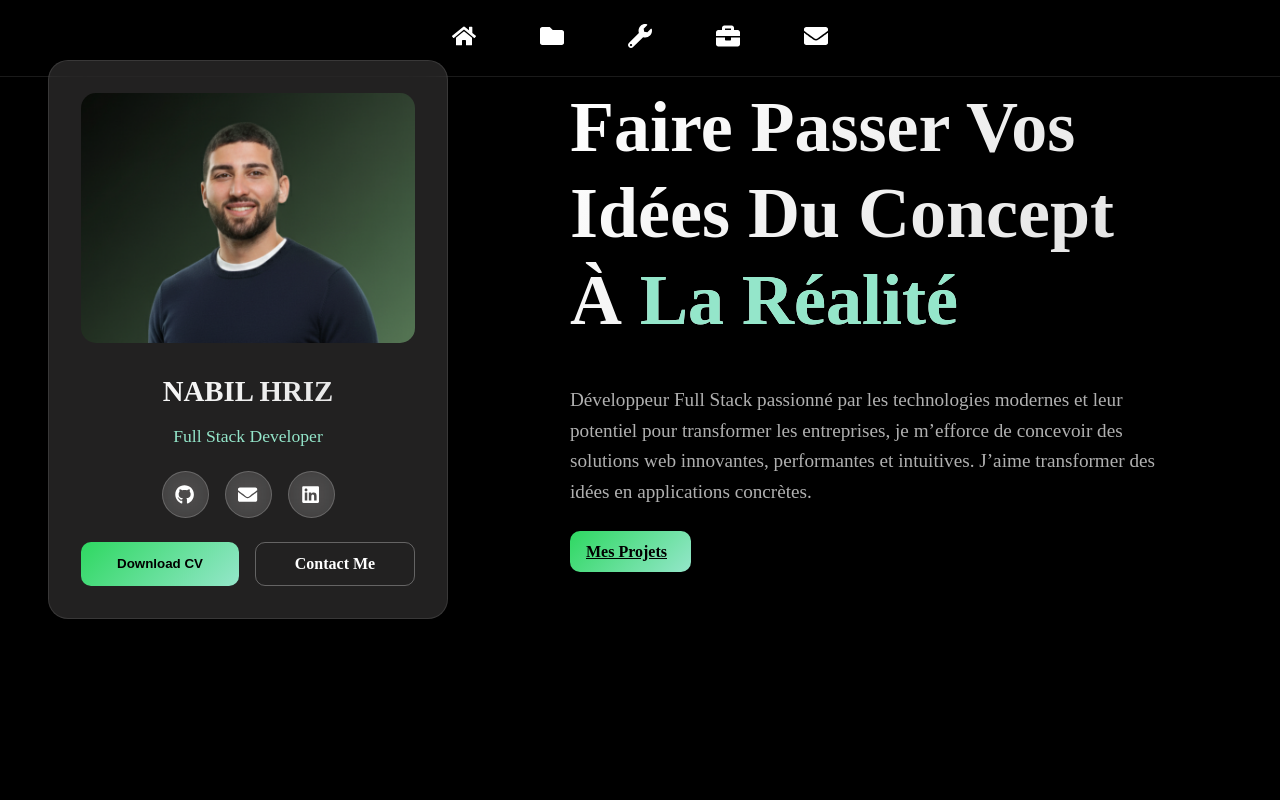
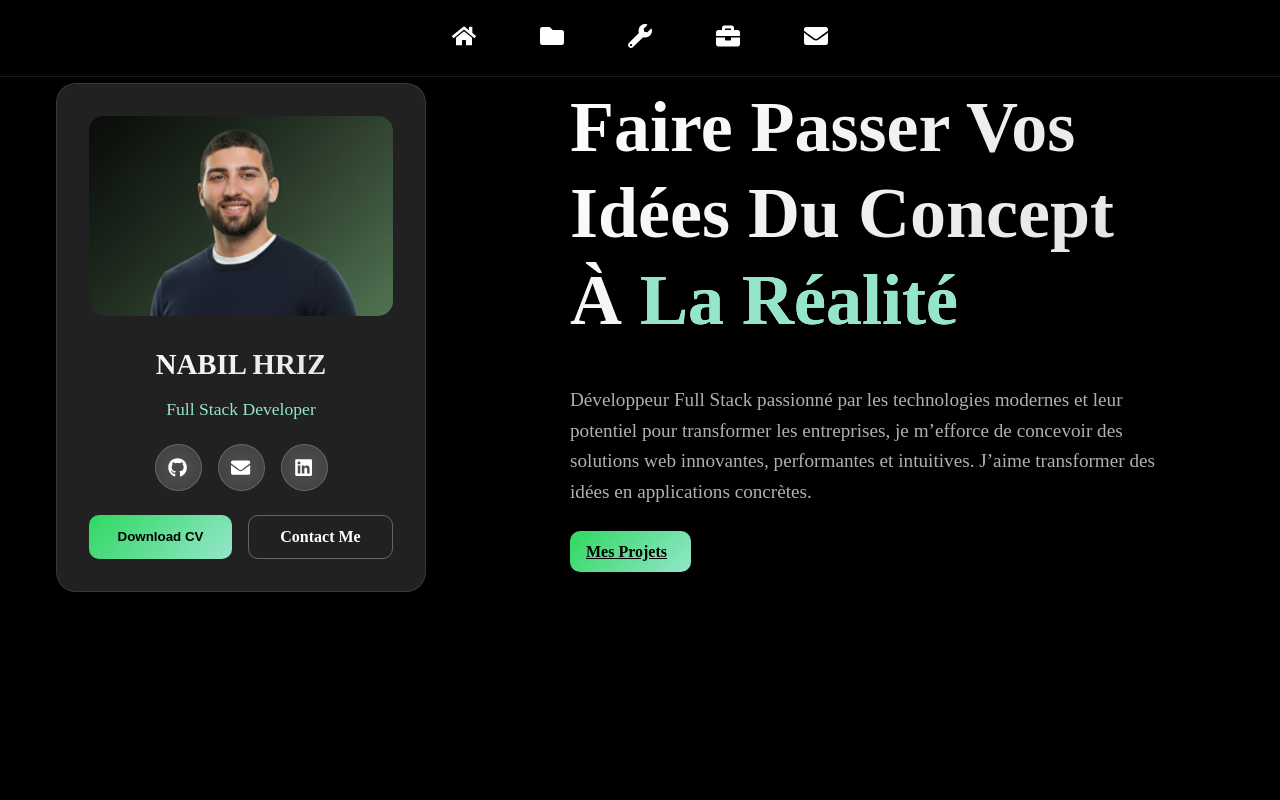
Before and after one commit to NABIL-HRIZ/portfolio, a React (Vite) app: page / in a window 1280 px wide. Shown: the top 800 px of the page. Built offline with nearby package versions, Linux system fonts and the light colour scheme.

Commit message:
aout to finish

```diff
--- a/src/styles/HeroSection.css
+++ b/src/styles/HeroSection.css
@@ -17,9 +17,9 @@
 
 .hero-left {
   position: fixed;
-  top:60px;
-  left:3rem;
-  width:400px;
+  top:83px;
+  left:3.5rem;
+  width:370px;
 }
 
 .profile-card {
@@ -32,7 +32,7 @@
 
 .profile-image {
   width: 100%;
-  height:250px;
+  height:200px;
   overflow: hidden;
   border-radius: 15px;
   position: relative;
```
